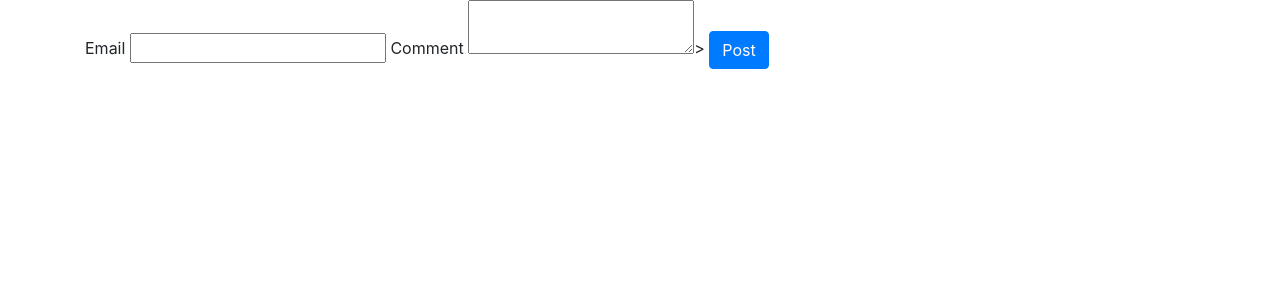
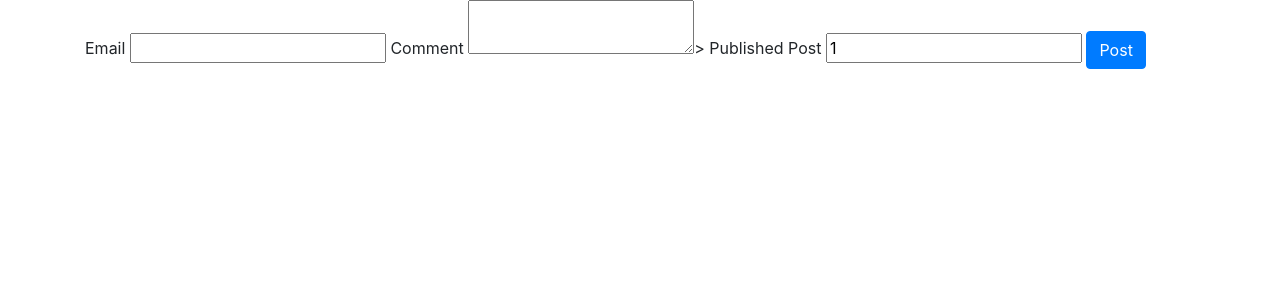
Before and after one commit to bishalkhatri074/Django_Practice, a Django app: page /comment_create/ in a window 1280 px wide. Shown: the part 56-356 px from the top of the page. Run offline with Django 3.2, Linux system fonts and the light colour scheme; some libraries are stand-ins or nearby versions.

Commit message:
Updated Oct 2, 2018

```diff
--- a/blog/urls.py
+++ b/blog/urls.py
@@ -1,8 +1,9 @@
 from django.urls import path
-from blog.views import articles, create_articles, articles_comment
+from blog.views import articles, create_articles, articles_comment, blog_detail
 
 urlpatterns = [
     path('', articles, name='blog_index'),
     path('create/',create_articles,  name='blog_create' ),
-    path('comment_create/', articles_comment, name='blog_create_comment')
+    path('comment_create/', articles_comment, name='blog_create_comment'),
+    path('detail/<int:post_id>', blog_detail, name= 'blog_detail')
 ]
--- a/blog/views.py
+++ b/blog/views.py
@@ -38,10 +38,20 @@ def create_comment(request):
     if request.method == 'POST':
         email = request.POST.get('email')
         comment = request.POST.get('comment')
+        pub_post = request.POST.get('pub_post')
 
-        user = request.user
-
-        comment= Comment.objects.create(email=email, comment_text=comment,  )
+        comment= Comment.objects.create(email=email, comment_text=comment, published_post=pub_post )
         return redirect('blog_index')
 
     return render(request, template_name="blog/blog_comment_create.html", context={})
+
+
+def blog_detail(request, post_id):
+    # post = Post.objects.get(id=post)
+    post = get_objects_or_404(Post, id=post_id)
+
+    ctx ={
+        "post": post
+    }
+
+    return render(request, template_name="blog/blog_detail.html", context=ctx)
--- a/cryptoc/apps.py
+++ b/cryptoc/apps.py
@@ -3,3 +3,4 @@ from django.apps import AppConfig
 
 class CryptocConfig(AppConfig):
     name = 'cryptoc'
+ #
--- a/templates/blog/blog_comment_create.html
+++ b/templates/blog/blog_comment_create.html
@@ -9,7 +9,8 @@
             <label for="title">Comment</label>
             <textarea id="title" name="comment"> </textarea>>
 
-            <label for="published_post">
+            <lable for="title">Published Post</lable>
+            <input type="number" id="title" name="pub_post" value="1">
 
             <input type="submit" class="btn btn-primary" value="Post">
         </form>
--- a/templates/blog/blog_index.html
+++ b/templates/blog/blog_index.html
@@ -3,10 +3,10 @@
 Latest Post
 <br>
 {%  for each in posts %}
-    <h1>{{ each.title }}</h1>
+    <h1>{{ each.title.upper }}</h1>
     <small>{{ each.text }}
         {{ each.author }}</small>
-    <p>{{ each.published_date }}</p>
+    <p>{{ each.published_date | date:"l, F, d, Y" }}</p>
     <br>
 {% endfor %}
 {% endblock content %}
```
Also changed, not shown: templates/blog/blog_detail.html (added, +8 -0 lines).
